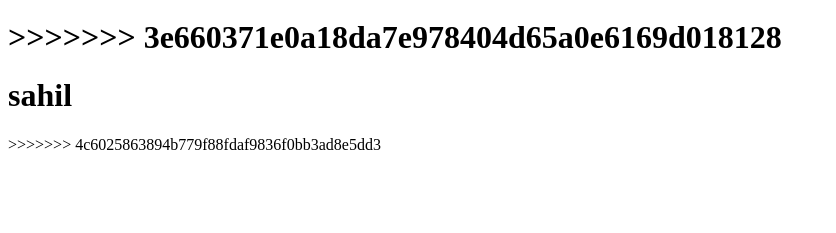
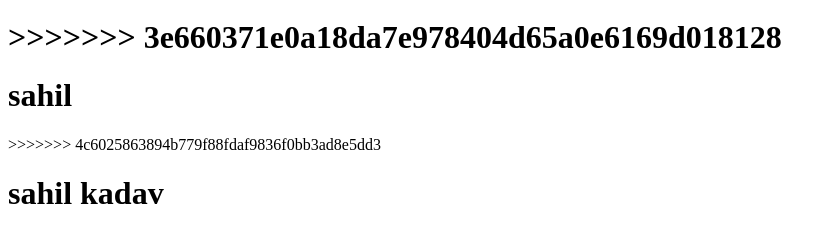
Before and after one commit to MHTECHIN/rameshwar, a plain HTML site: page index.html in a window 1280 px wide. Shown: the part 730-963 px from the top of the page, without its empty margins (0-836 px from the left). Before the commit the page ends 892 px from the top, so only its background shows below. Drawn offline with Linux system fonts and the light colour scheme.

Commit message:
18th line

```diff
--- a/index.html
+++ b/index.html
@@ -15,3 +15,4 @@
 >>>>>>> 3e660371e0a18da7e978404d65a0e6169d018128
 <h1>sahil</h1>
 >>>>>>> 4c6025863894b779f88fdaf9836f0bb3ad8e5dd3
+<h1>sahil kadav</h1>
```
